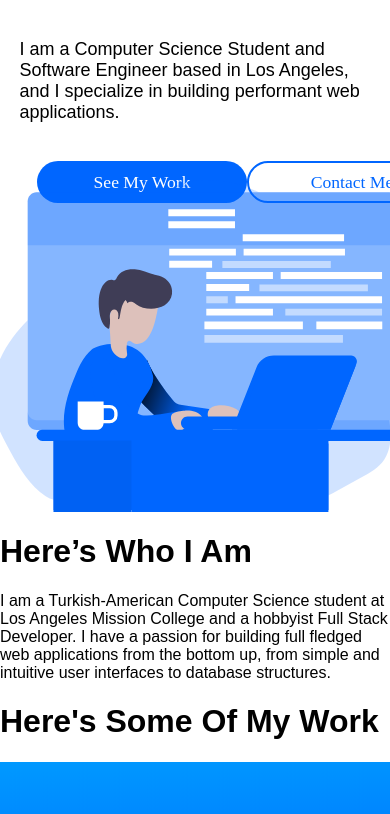
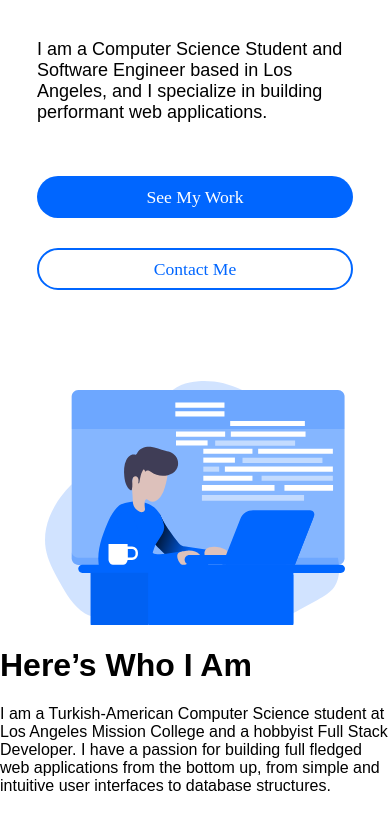
Before and after one commit to omerdemirkan/portfolio, a Gatsby site: page / in a window 390 px wide. Shown: the part 332-1146 px from the top of the page. Built offline with nearby package versions, Linux system fonts and the light colour scheme; Gatsby itself is replaced by a stand-in of ours.

Commit message:
make hero section responsive

```diff
--- a/src/pages/styles/index.module.css
+++ b/src/pages/styles/index.module.css
@@ -13,6 +13,12 @@ mark {
     overflow: auto;
     position: relative;
     overflow: hidden;
+    padding: 0 5vw 300px;
+    box-sizing: border-box;
+
+    display: flex;
+    justify-content: center;
+
 }
 
 .HeroTextBox {
@@ -28,6 +34,7 @@ mark {
 
 .HeroTextBox p {
     font-size: 18px;
+    text-align: center;
 }
 
 .HeroButtonsBox {
@@ -45,12 +52,18 @@ mark {
     font-family: "Montserrat", "sans-serif";
     border-radius: 5rem;
     font-size: 1.1rem;
+    outline: none;
 }
 
 .MainHeaderButton {
     border: none;
     color: white;
     background-color: #0066FF;
+    transition: background-color .2s ease;
+}
+
+.MainHeaderButton:hover {
+    background-color: rgb(0, 96, 240);
 }
 
 .SecondaryHeaderButton {
@@ -60,9 +73,35 @@ mark {
     font-weight: 500;
 }
 
+.SecondaryHeaderButton:hover {
+    border: 2px solid rgb(0, 78, 194);
+    color: rgb(0, 78, 194);
+}
+
 .HeroSection img {
     position: absolute;
     bottom: -1px;
     left: 50%;
     transform: translate(-50%);
+    width: 80vw;
+    max-width: 300px;
 }
+
+@media (max-width: 768px) {
+    .HeroButtonsBox {
+        flex-direction: column;
+        width: 100%;
+    }
+    .HeroButtonsBox button {
+        width: 100%;
+        margin: 15px 0;
+    }
+
+    .HeroTextBox h1 {
+        text-align: start;
+    }
+
+    .HeroTextBox p {
+        text-align: start;
+    }
+}
```
